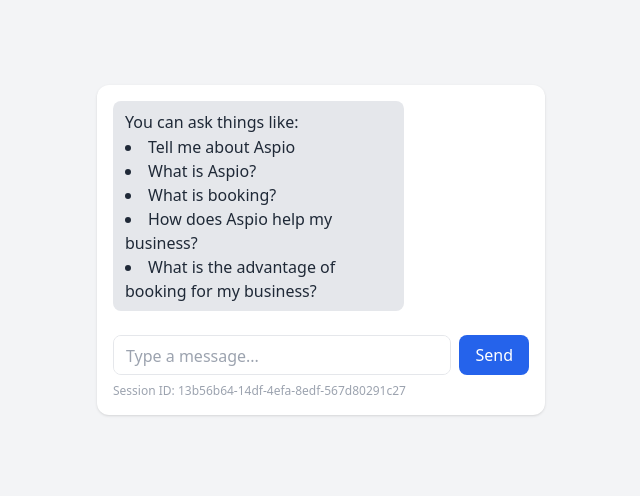
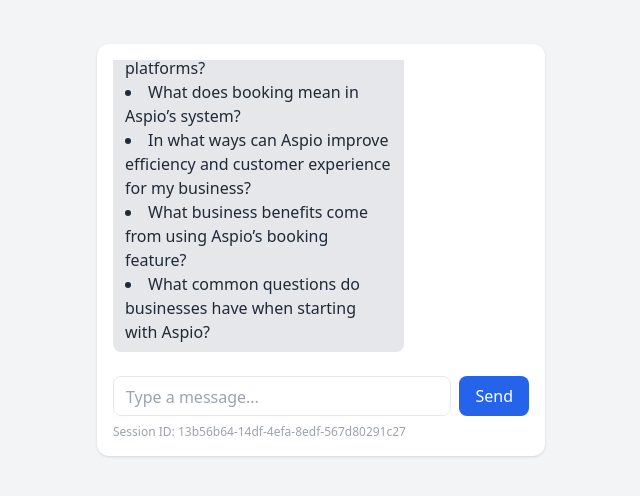
Before and after one commit to Merisola/aspio-chatbot, a React (Vite) app in the folder chatbot-client/: page / in a window 1280 px wide. Shown: the part 150-646 px from the top of the page, without its empty margins (319-959 px from the left). Built offline with nearby package versions, Linux system fonts and the light colour scheme.

Commit message:
Added better questions for tester experience

```diff
--- a/chatbot-client/src/Chat.jsx
+++ b/chatbot-client/src/Chat.jsx
@@ -1,17 +1,18 @@
 import { useState, useRef, useEffect } from "react";
 import ReactMarkdown from "react-markdown";
-  import axios from "axios";
+import axios from "axios";
 
 export default function Chat() {
   const [messages, setMessages] = useState([
     {
       role: "bot",
       text: `You can ask things like:
-- Tell me about Aspio
-- What is Aspio?
-- What is booking?
-- How does Aspio help my business?
-- What is the advantage of booking for my business?`,
+- How does Aspio work and what problems does it solve?
+- What makes Aspio unique compared to other business platforms?
+- What does booking mean in Aspio’s system?
+- In what ways can Aspio improve efficiency and customer experience for my business?
+- What business benefits come from using Aspio’s booking feature?
+- What common questions do businesses have when starting with Aspio?`,
     },
   ]);
 
@@ -27,7 +28,6 @@
   useEffect(() => {
     messagesEndRef.current?.scrollIntoView({ behavior: "smooth" });
   }, [messages]);
-
 
   const sendMessage = async () => {
     if (!input.trim() || isLoading) return;
```
